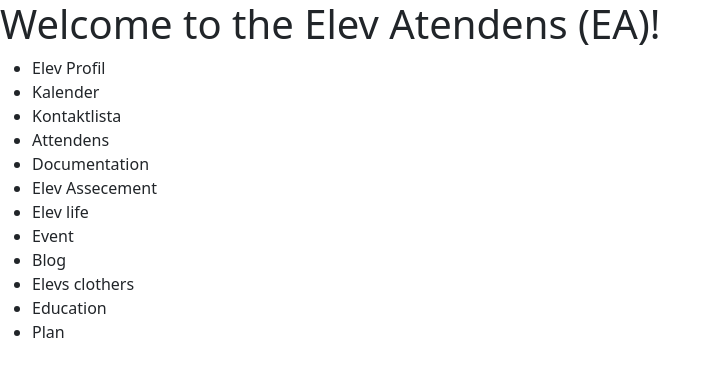
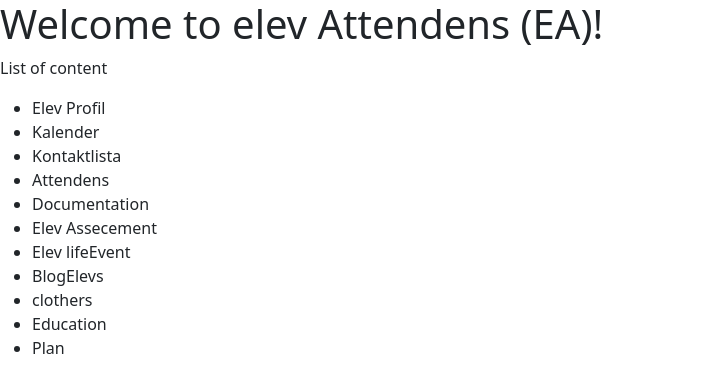
Before and after one commit to mariechanta/MyReactPro, a React (Vite) app: page / in a window 1280 px wide. Shown: the top 392 px of the page, without its empty margins (0-720 px from the left). Built offline with nearby package versions, Linux system fonts and the light colour scheme.

Commit message:
fist commit

```diff
--- a/src/App.jsx
+++ b/src/App.jsx
@@ -1,24 +1,14 @@
-import { Fragment } from "react";
-function ListContent() {
+// eslint-disable-next-line react-refresh/only-export-components
+function ListContent(){
+    const items= ["Elev Profil", "Kalender", "Kontaktlista", "Attendens", "Documentation", "Elev Assecement", "Elev lifeEvent", "BlogElevs", "clothers", "Education", "Plan"]
     return(
-        <Fragment>
-            <h1>Welcome to the Elev Atendens (EA)!</h1>
-            <ul className="list-content">
-                <li className="list-content"> Elev Profil</li>
-                <li className="list-content"> Kalender</li>
-                <li className="list-content">Kontaktlista</li>
-                <li className="list-content">Attendens</li>
-                <li className="list-content">Documentation</li>
-                <li className="list-content">Elev Assecement</li>
-                <li className="list-content">Elev life</li>
-                <li className="list-content">Event </li>
-                <li className="list-content">Blog</li>
-                <li className="list-content">Elevs clothers</li>
-                <li className="list-content"> Education</li>
-                <li className="list-content">Plan</li>
-            </ul>
-        </Fragment>
-    );
+        <>
+        <h1> Welcome to elev Attendens (EA)!</h1>
+        <p> List of content</p>
+        <ul className ="list-content">
+            {items.map ((item)=><li key= {item}>{item}</li>)}
+        </ul>
+        </>
+    )
 }
-
 export default ListContent;
--- a/src/Elev.jsx
+++ b/src/Elev.jsx
@@ -1,5 +1,5 @@
 // pascalCasing
 function Elev() {
-    return <h1 >Welcome to Elev Attendens(EA)</h1>;
+    return <h1 >Wellcome to Elev Attendens(EA)</h1>;
 }
 export default Elev;
```
